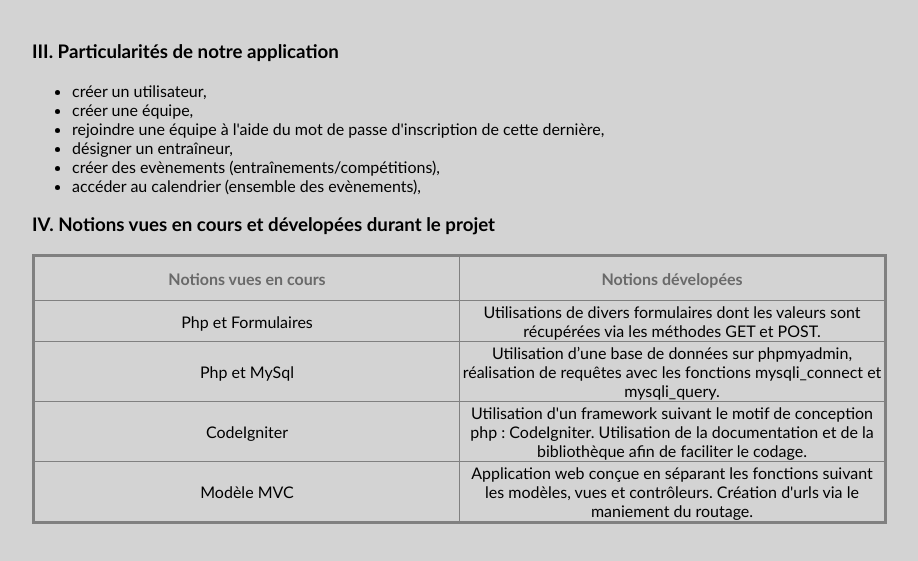
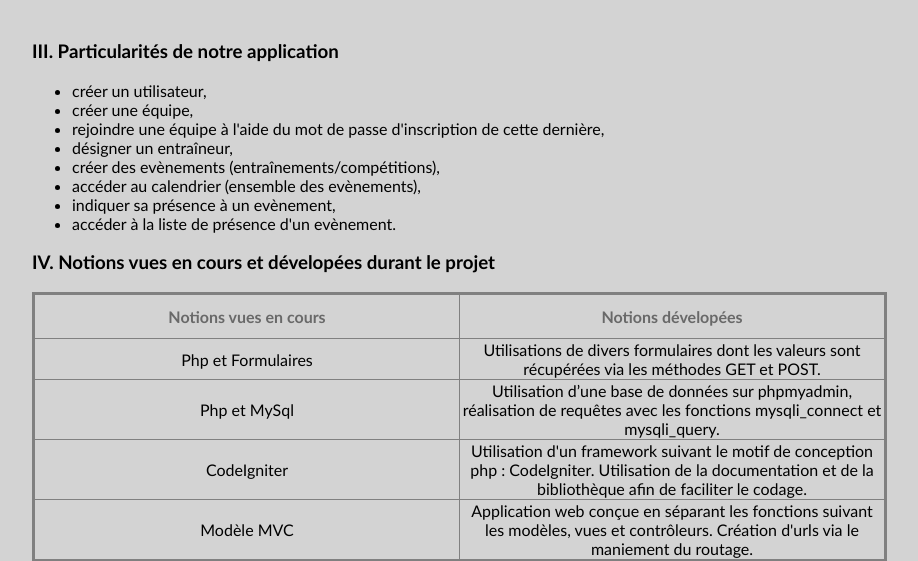
Before and after one commit to faizanmouhamad/phpprojet, a CodeIgniter app: page /database/index.php/liens/rapport in a window 1280 px wide. Shown: the part 1093-1654 px from the top of the page, without its empty margins (133-1051 px from the left). Before the commit the page ends 1617 px from the top, so only its background shows below. Run offline with CodeIgniter, Linux system fonts and the light colour scheme.

Commit message:
rapport final

```diff
--- a/application/views/rapport.php
+++ b/application/views/rapport.php
@@ -93,6 +93,8 @@ div.desc {
     <li>désigner un entraîneur,</li>
      <li>créer des evènements (entraînements/compétitions),</li>
    <li>accéder au calendrier (ensemble des evènements),</li>
+    <li>indiquer sa présence à un evènement,</li>
+    <li>accéder à la liste de présence d'un evènement.</li>
   </ul>
   <h3>
     IV. Notions vues en cours et dévelopées durant le projet
```
